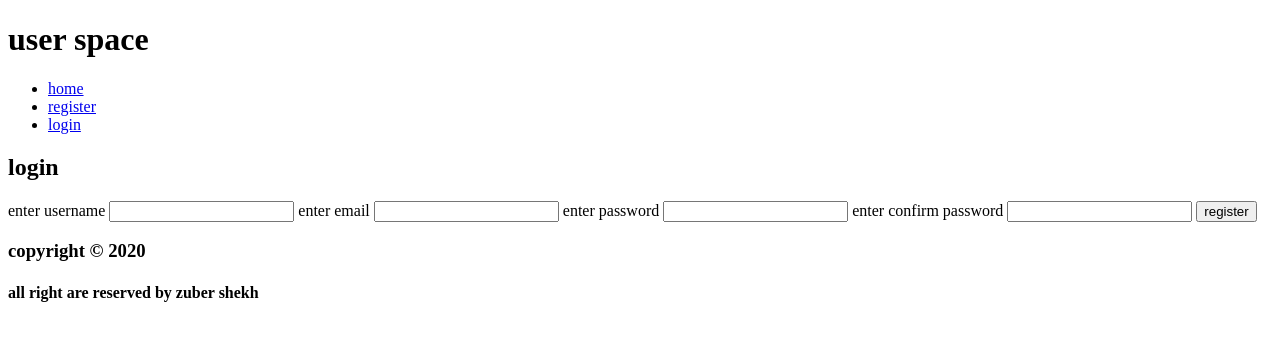
After one commit to zuber-shekh-rapidops/Flask-User-Space-Project, a Flask app: page /register in a window 1280 px wide. The commit adds this page. Shown: the top 341 px of the page. Run offline with Flask 2, Linux system fonts and the light colour scheme.

Commit message:
Added forms for login and registeration in forms.py

```diff
--- a/userspaceapp/__init__.py
+++ b/userspaceapp/__init__.py
@@ -2,5 +2,6 @@ from flask import Flask
 
 
 app=Flask(__name__)
+app.config['SECRET_KEY']='secretkey'
 
 from userspaceapp import routes
--- a/userspaceapp/forms.py
+++ b/userspaceapp/forms.py
@@ -0,0 +1,18 @@
+from flask_wtf import FlaskForm
+from wtforms import StringField,PasswordField,SubmitField
+from wtforms.validators import DataRequired,Email,EqualTo
+
+
+class LoginForm(FlaskForm):
+
+    username=StringField('enter username',validators=[DataRequired(),Email()])
+    password=PasswordField('enter password',validators=[DataRequired()])
+    login=SubmitField('login')
+
+class RegisterForm(FlaskForm):
+
+    username=StringField('enter username',validators=[DataRequired()])
+    email=StringField('enter email',validators=[DataRequired(),Email()])
+    password=PasswordField('enter password',validators=[DataRequired()])
+    confirm_password=PasswordField('enter confirm password',validators=[DataRequired(),EqualTo('password')])
+    register=SubmitField('register')
--- a/userspaceapp/routes.py
+++ b/userspaceapp/routes.py
@@ -1,6 +1,21 @@
 from userspaceapp import app
+from userspaceapp.forms import LoginForm,RegisterForm
 from flask import render_template,redirect,url_for
+
+#  ******************************** ROUTES ********************************
+#  ******************************** / ********************************
 
 @app.route('/')
 def index():
     return render_template('index.html')
+#  ******************************** /LOGIN ********************************
+@app.route('/login')
+def login():
+    form=LoginForm()
+    return render_template('login.html',form=form)
+#  ******************************** /REGISTER ********************************
+@app.route('/register')
+def register():
+    form=RegisterForm()
+    return render_template('register.html',form=form)
+#  ******************************** /USER/HOME ********************************
--- a/userspaceapp/templates/base.html
+++ b/userspaceapp/templates/base.html
@@ -4,7 +4,7 @@
     <meta charset="UTF-8">
     <meta name="viewport" content="width=device-width, initial-scale=1.0">
     <meta http-equiv="X-UA-Compatible" content="ie=edge">
-    <title>Document</title>
+    <title>User Space</title>
 </head>
 <body>
     <header>
@@ -12,9 +12,9 @@
     </header>
     <nav>
         <ul>
-            <li><a href="#">home</a></li>
-            <li><a href="#">register</a></li>
-            <li><a href="#">login</a></li>
+            <li><a href="{{url_for('index')}}">home</a></li>
+            <li><a href="{{url_for('register')}}">register</a></li>
+            <li><a href="{{url_for('login')}}">login</a></li>
         </ul>
     </nav>
     <main>
--- /dev/null
+++ b/userspaceapp/templates/register.html
@@ -0,0 +1,19 @@
+{%extends 'base.html'%}
+
+{%block main%}
+<section>
+    <h2>login</h2>
+    <form action="">
+        {{form.hidden_tag()}}
+        {{form.username.label}}
+        {{form.username()}}
+        {{form.email.label}}
+        {{form.email()}}
+        {{form.password.label}}
+        {{form.password()}}
+        {{form.confirm_password.label}}
+        {{form.confirm_password()}}
+        {{form.register()}}
+    </form>
+</section>
+{%endblock%}
```
Also changed, not shown: userspaceapp/static/css/app.css (added, +14 -0 lines), userspaceapp/templates/login.html (added, +15 -0 lines).
